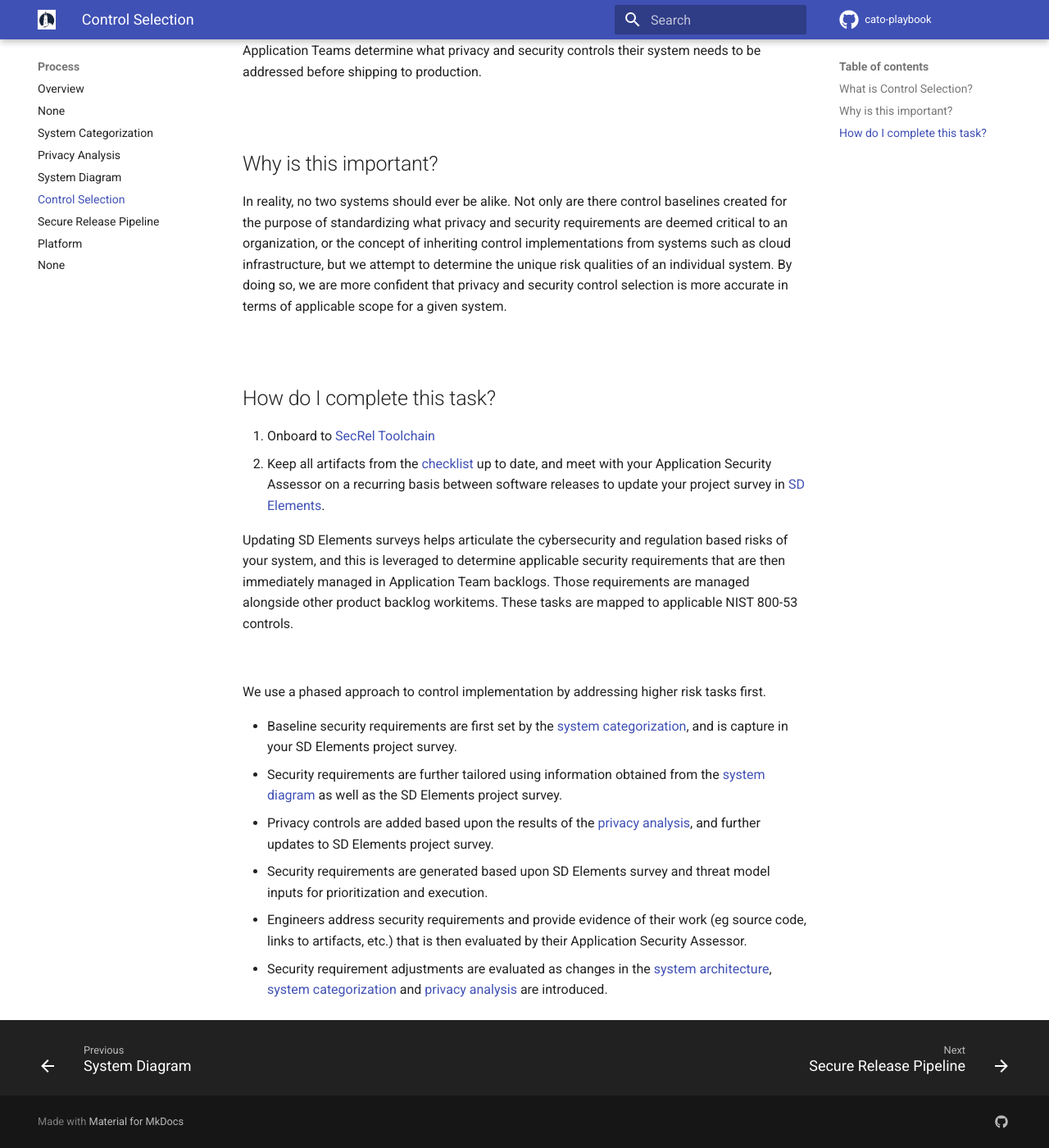
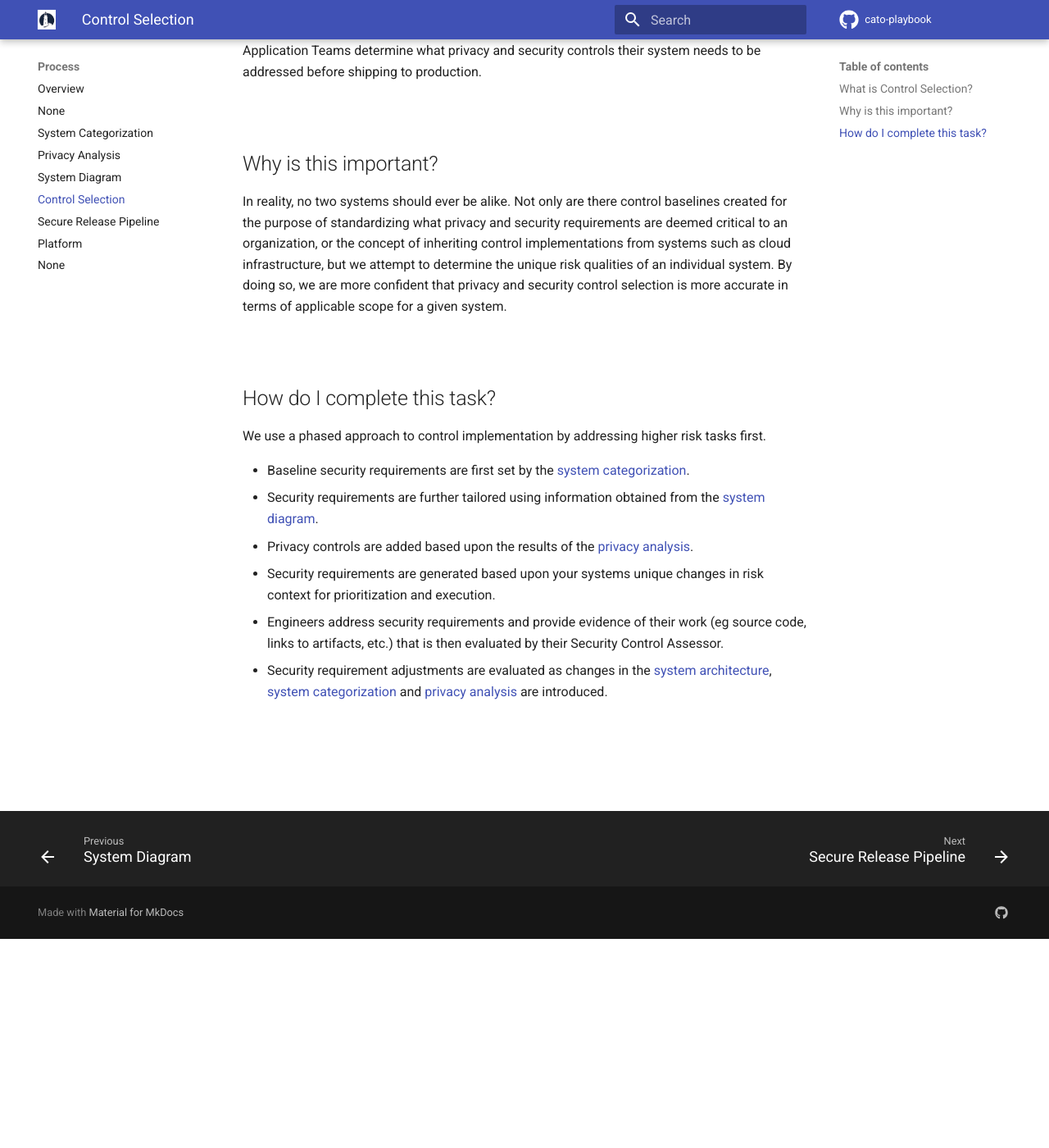
Before and after one commit to rise8-us/cato-playbook, an MkDocs documentation site: the page built from docs/selection.md, in a window 1280 px wide and 1400 px high, scrolled down 255 px. Shown: the whole window at 82% size. Built offline with MkDocs 1.6.1 and Material for MkDocs 9.7.7, drawn with Linux system fonts in a browser that asks for light colours; comment, search, counter and statistics services are not loaded.

Commit message:
generalize selection doc

```diff
--- a/docs/selection.md
+++ b/docs/selection.md
@@ -11,18 +11,11 @@ In reality, no two systems should ever be alike. Not only are there control base
 <br/>
 
 ## How do I complete this task?
-1. Onboard to [SecRel Toolchain](https://department-of-veterans-affairs.github.io/lighthouse-tornado/onboarding)
-2. Keep all artifacts from the [checklist](checklist.md) up to date, and meet with your Application Security Assessor on a recurring basis between software releases to update your project survey in [SD Elements](https://www.securitycompass.com/sdelements/).
-
-Updating SD Elements surveys helps articulate the cybersecurity and regulation based risks of your system, and this is leveraged to determine applicable security requirements that are then immediately managed in Application Team backlogs. Those requirements are managed alongside other product backlog workitems. These tasks are mapped to applicable NIST 800-53 controls.
-
-<br/>
-
 We use a phased approach to control implementation by addressing higher risk tasks first.
 
-- Baseline security requirements are first set by the [system categorization](categorization.md), and is capture in your SD Elements project survey.
-- Security requirements are further tailored using information obtained from the [system diagram](diagram.md) as well as the SD Elements project survey.
-- Privacy controls are added based upon the results of the [privacy analysis](privacy.md), and further updates to SD Elements project survey.
-- Security requirements are generated based upon SD Elements survey and threat model inputs for prioritization and execution.
-- Engineers address security requirements and provide evidence of their work (eg source code, links to artifacts, etc.) that is then evaluated by their Application Security Assessor.
+- Baseline security requirements are first set by the [system categorization](categorization.md).
+- Security requirements are further tailored using information obtained from the [system diagram](diagram.md).
+- Privacy controls are added based upon the results of the [privacy analysis](privacy.md).
+- Security requirements are generated based upon your systems unique changes in risk context for prioritization and execution.
+- Engineers address security requirements and provide evidence of their work (eg source code, links to artifacts, etc.) that is then evaluated by their Security Control Assessor.
 - Security requirement adjustments are evaluated as changes in the [system architecture](diagram.md), [system categorization](categorization.md) and [privacy analysis](privacy.md) are introduced.
```
